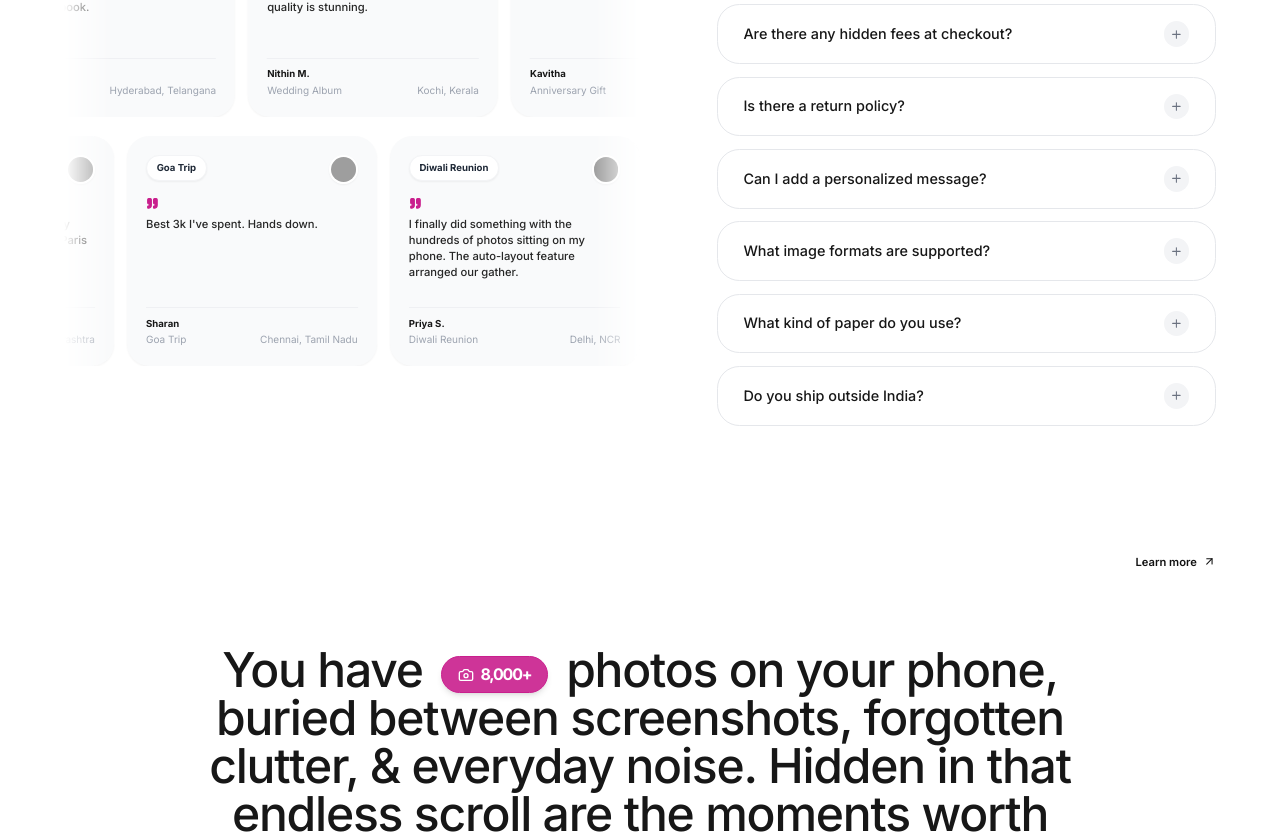
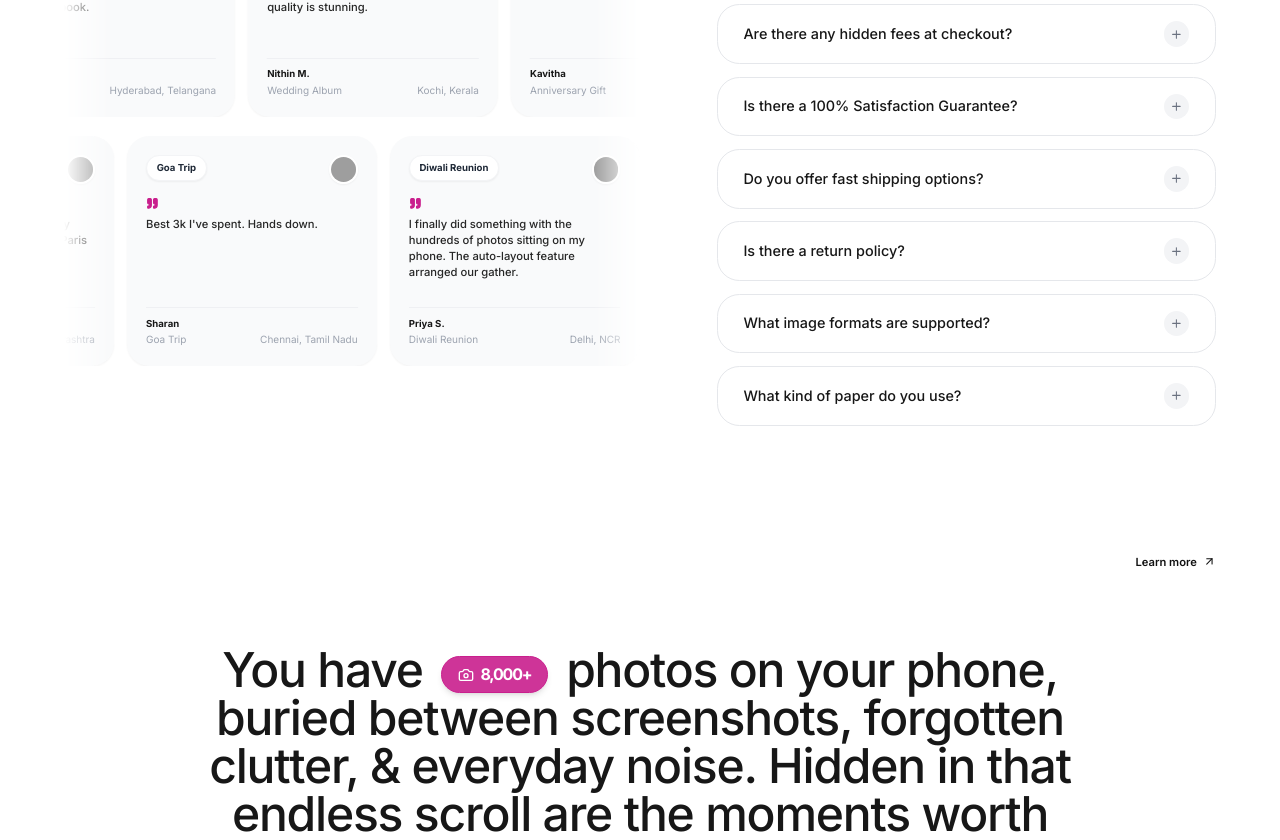
Before and after one commit to vijaymurugann/Pixel-gram-landing-page, a React (Vite) app: page / in a window 1280 px wide. Shown: the part 4513-5353 px from the top of the page. Built offline with nearby package versions, Linux system fonts and the light colour scheme; grey boxes are pictures that could not be loaded.

Commit message:
changes FAQ

```diff
--- a/components/TestimonialsAndFAQ.tsx
+++ b/components/TestimonialsAndFAQ.tsx
@@ -70,12 +70,16 @@ const faqs = [
     answer: "No surprises here. Our books are straightforwardly priced at ₹2,999 or ₹3,499, and all prices are completely GST inclusive."
   },
   {
+    question: "Is there a 100% Satisfaction Guarantee?",
+    answer: "Absolutely. If anything goes wrong, just let us know and we’ll reprint your order, free of charge."
+  },
+  {
+    question: "Do you offer fast shipping options?",
+    answer: "Yes, choose from a range of express and tracked options, with delivery to 50 countries."
+  },
+  {
     question: "Is there a return policy?",
     answer: "Yes. If your book arrives with a printing or manufacturing defect, we will replace it at our own cost."
-  },
-  {
-    question: "Can I add a personalized message?",
-    answer: "Absolutely. Every Pixelgram book includes a dedicated section for a personal message to make your gift extra special."
   },
   {
     question: "What image formats are supported?",
@@ -84,10 +88,6 @@ const faqs = [
   {
     question: "What kind of paper do you use?",
     answer: "We print exclusively on premium soft matte paper, giving your photos a high-end, art-store quality finish without any glaring reflections."
-  },
-  {
-    question: "Do you ship outside India?",
-    answer: "Currently, we only ship across India."
   }
 ];
 
```
